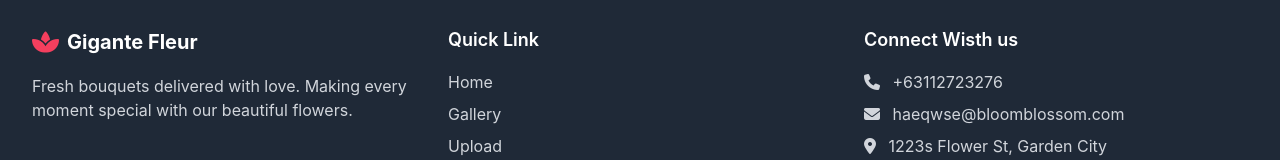
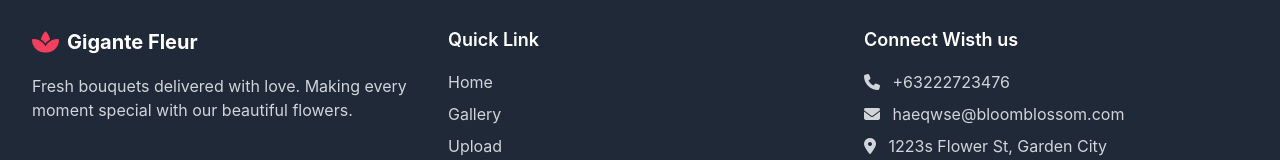
Before and after one commit to inmrkkk/Aoi, a React (Create React App) app: page / in a window 1280 px wide. Shown: the part 1194-1354 px from the top of the page. Built offline with nearby package versions, Linux system fonts and the light colour scheme; no server answers; the database is empty; the HTML template or start-up script is replaced by a standard one.

Commit message:
Update Footer.js

```diff
--- a/src/components/Footer.js
+++ b/src/components/Footer.js
@@ -38,7 +38,7 @@ const Footer = () => {
           <div>
             <h3 className="font-semibold text-lg mb-4">Connect Wisth us</h3>
             <div className="space-y-2 text-gray-300 mb-6">
-              <p><i className="fas fa-phone mr-2"></i> +63112723276</p>
+              <p><i className="fas fa-phone mr-2"></i> +63222723476</p>
               <p><i className="fas fa-envelope mr-2"></i> haeqwse@bloomblossom.com</p>
               <p><i className="fas fa-map-marker-alt mr-2"></i> 1223s Flower St, Garden City</p>
             </div>
```
